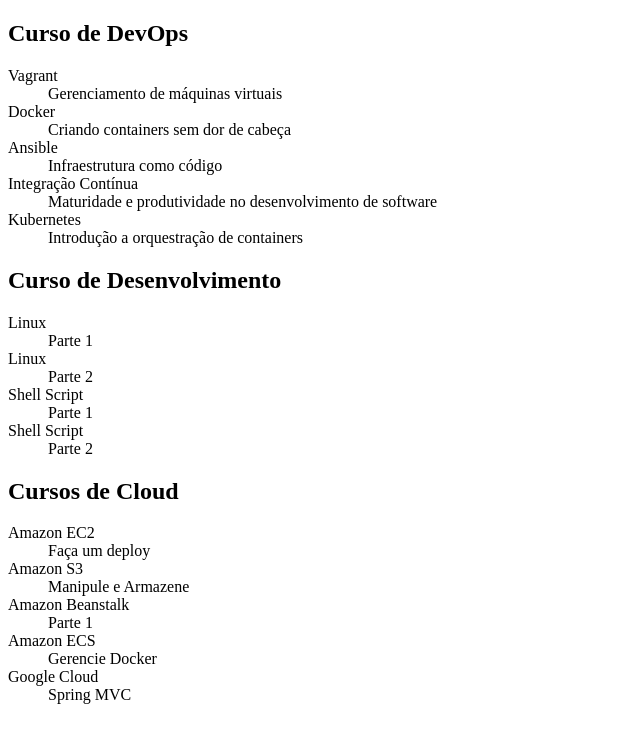
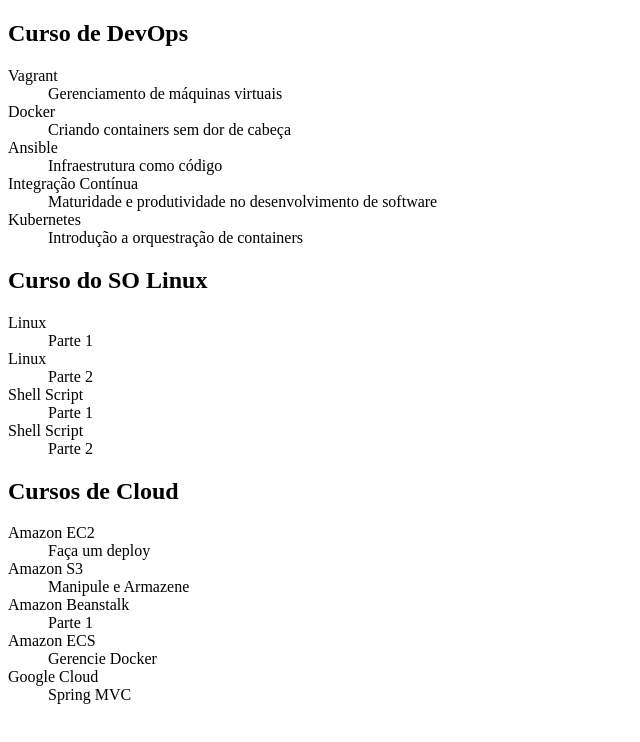
Before and after one commit to SMStempliuc/Learning-Git-GitHub, a plain HTML site: page index.html in a window 1280 px wide. Shown: the whole page, without its empty margins (0-640 px from the left). Drawn offline with Linux system fonts and the light colour scheme.

Commit message:
alterando titulo dos cursos de Linux

```diff
--- a/index.html
+++ b/index.html
@@ -24,7 +24,7 @@
         <dd>Introdução a orquestração de containers</dd>
     </dl>
 
-    <h2>Curso de Desenvolvimento</h2>
+    <h2>Curso do SO Linux</h2>
     <dl>
         <dt>Linux</dt>
         <dd>Parte 1</dd>
```
